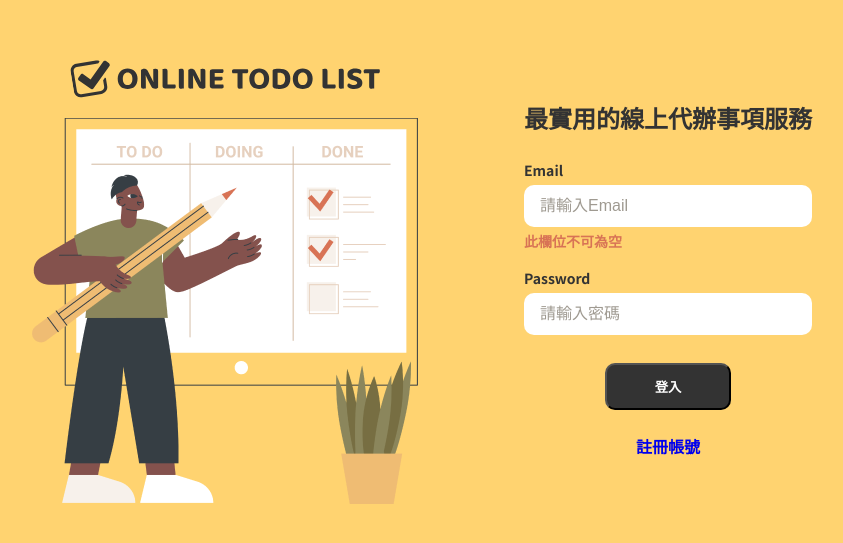
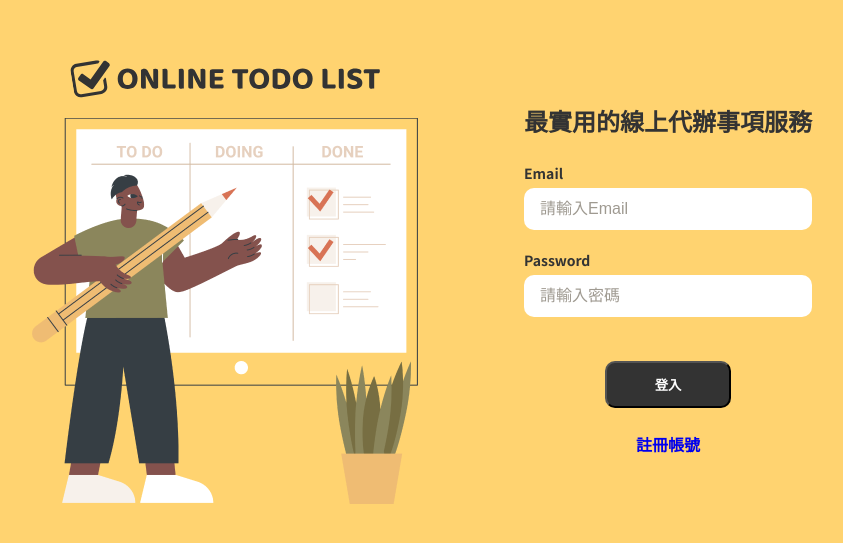
Before and after one commit to luna70115/Luna-Todolist, a React (Vite) app: page /login in a window 1280 px wide. Shown: the part 121-664 px from the top of the page, without its empty margins (218-1061 px from the left). Built offline with nearby package versions, Linux system fonts and the light colour scheme; no server answers.

Commit message:
add login and register page

```diff
--- /dev/null
+++ b/src/api/fetcher.js
@@ -0,0 +1,5 @@
+import axios from "axios";
+
+export const fetcher = axios.create({
+  baseURL: import.meta.env.VITE_API_BASE_URL,
+});
--- /dev/null
+++ b/src/api/register.js
@@ -0,0 +1,8 @@
+import { z } from "zod";
+export const RegisterApiSchema = z.object({
+  user: z.object({
+    email: z.string(),
+    nickname: z.string().min(1, { message: "密碼最少要1個字" }),
+    password: z.string().min(6, { message: "密碼最少要6個字" }),
+  }),
+});
--- a/src/router/router.jsx
+++ b/src/router/router.jsx
@@ -1,10 +1,10 @@
 import { createBrowserRouter } from "react-router-dom";
 import { Register } from "../routes/register/register";
-import { Longin } from "../routes/login/login";
+import { Login } from "../routes/login/login";
 import { Todolist } from "../routes/todo-list/todo-list";
 export const router = createBrowserRouter([
   { path: "/", element: <h1>主頁面</h1> },
-  { path: "login", element: <Longin /> },
+  { path: "login", element: <Login /> },
   { path: "register", element: <Register /> },
   { path: "todo-list", element: <Todolist /> },
   { path: "*", element: <h1>404</h1> },
--- a/src/routes/login/login.jsx
+++ b/src/routes/login/login.jsx
@@ -1,21 +1,46 @@
 import { z } from "zod";
 import { zodResolver } from "@hookform/resolvers/zod";
+import { Link } from "react-router-dom";
+import { useForm } from "react-hook-form";
+import { useNavigate } from "react-router-dom";
+import { fetcher } from "../../api/fetcher";
 import logo from "../../assets/img/logo.svg";
 import blackPerson from "../../assets/img/black-person.png";
 import { Input } from "../../ui/input/input";
 import { Button } from "../../ui/button/button";
 import "./style.scss";
-import { Link } from "react-router-dom";
 
 const LonginSchema = z.object({
-  email: z.string().email({ message: "無效的信箱，請重新輸入" }),
-  password: z
-    .string()
-    .min(5, { message: "暱稱不得小於5個字" })
-    .max(20, { message: "暱稱不得超過20個字" }),
+  email: z.string().email({ message: "請輸入您的信箱" }),
+  password: z.string().min(6, { message: "請輸入您的密碼" }),
 });
 
-export function Longin() {
+export function Login() {
+  const {
+    register,
+    handleSubmit,
+    formState: { errors },
+  } = useForm({
+    resolver: zodResolver(LonginSchema),
+  });
+  const navigate = useNavigate();
+  const onSubmit = (data) => {
+    const rawData = {
+      user: {
+        email: data.email,
+        password: data.password,
+      },
+    };
+    fetcher({ url: "users/sign_in", method: "post", data: rawData })
+      .then((response) => {
+        console.log(response);
+        navigate("/todo-list");
+      })
+      .catch((error) => {
+        console.log(error);
+        alert("登入失敗");
+      });
+  };
   return (
     <div className="longin">
       <div className="longin__left">
@@ -25,14 +50,19 @@ export function Longin() {
       <div className="longin__right">
         <img className="longin__logo-mobile" src={logo} alt="" />
         <h1 className="longin__heading">最實用的線上代辦事項服務</h1>
-        <div className="longin__input-box">
+        <form onSubmit={handleSubmit(onSubmit)} className="longin__input-box">
           <Input
             label="Email"
             placeholder="請輸入Email"
-            error="此欄位不可為空"
+            error={errors.email?.message}
+            {...register("email")}
           />
-          <Input label="Password" placeholder="請輸入密碼" />
-        </div>
+          <Input
+            label="Password"
+            placeholder="請輸入密碼"
+            error={errors.password?.message}
+            {...register("password")}
+          />
           <div className="longin__button-box">
             <Button text="登入" className="longin__button">
               登入
@@ -41,6 +71,7 @@ export function Longin() {
               註冊帳號
             </Link>
           </div>
+        </form>
       </div>
     </div>
   );
--- a/src/routes/register/register.jsx
+++ b/src/routes/register/register.jsx
@@ -1,7 +1,10 @@
 import { z } from "zod";
+import { useNavigate } from "react-router-dom";
 import { zodResolver } from "@hookform/resolvers/zod";
 import { useForm } from "react-hook-form";
 import { Link } from "react-router-dom";
+import { RegisterApiSchema } from "../../api/register";
+import { fetcher } from "../../api/fetcher";
 import logo from "../../assets/img/logo.svg";
 import blackPerson from "../../assets/img/black-person.png";
 import { Input } from "../../ui/input/input";
@@ -11,11 +14,8 @@ import "./style.scss";
 const RegisterSchema = z
   .object({
     email: z.string().email({ message: "無效的信箱，請重新輸入" }),
-    nickname: z.string().max(8, { message: "暱稱不得超過8個字" }),
-    password: z
-      .string()
-      .min(5, { message: "暱稱不得小於5個字" })
-      .max(20, { message: "暱稱不得超過20個字" }),
+    nickname: z.string().min(1, { message: "密碼最少要1個字" }),
+    password: z.string().min(6, { message: "密碼最少要6個字" }),
     confirmPassword: z.string(),
   })
   .refine((data) => data.password === data.confirmPassword, {
@@ -24,6 +24,7 @@ const RegisterSchema = z
   });
 
 export function Register() {
+  const navigate = useNavigate();
   const {
     register,
     handleSubmit,
@@ -31,8 +32,28 @@ export function Register() {
   } = useForm({
     resolver: zodResolver(RegisterSchema),
   });
-  const onSubmit = (data) => console.log(data);
-  console.log(errors);
+
+  const onSubmit = (data) => {
+    const rawData = {
+      user: {
+        email: data.email,
+        nickname: data.nickname,
+        password: data.password,
+      },
+    };
+    const apiData = RegisterApiSchema.parse(rawData);
+    fetcher({ url: "/users", method: "post", data: apiData })
+      .then((response) => {
+        console.log(response);
+        alert("註冊成功");
+        navigate("/login");
+      })
+      .catch((error) => {
+        console.log(error);
+        alert("註冊失敗");
+      });
+  };
+
   return (
     <div className="register">
       <div className="register__left">
@@ -47,29 +68,29 @@ export function Register() {
           <Input
             label="Email"
             placeholder="請輸入Email"
-            error="error"
+            error={errors.email?.message}
             {...register("email")}
           />
 
           <Input
             label="您的暱稱"
-            placeholder="請輸入暱稱"
-            error="error"
+            placeholder="請輸入您的暱稱"
+            error={errors.nickname?.message}
             {...register("nickname")}
           />
 
           <Input
             label="密碼"
             placeholder="請輸入密碼"
-            error="error"
+            error={errors.password?.message}
             {...register("password")}
           />
 
           <Input
             label="再次輸入密碼"
             placeholder="請再次輸入密碼"
-            error="error"
             {...register("confirmPassword")}
+            error={errors.confirmPassword?.message}
           />
 
           <div className="register__button-box">
```
Lines whose indentation alone changed are shown as unchanged.
